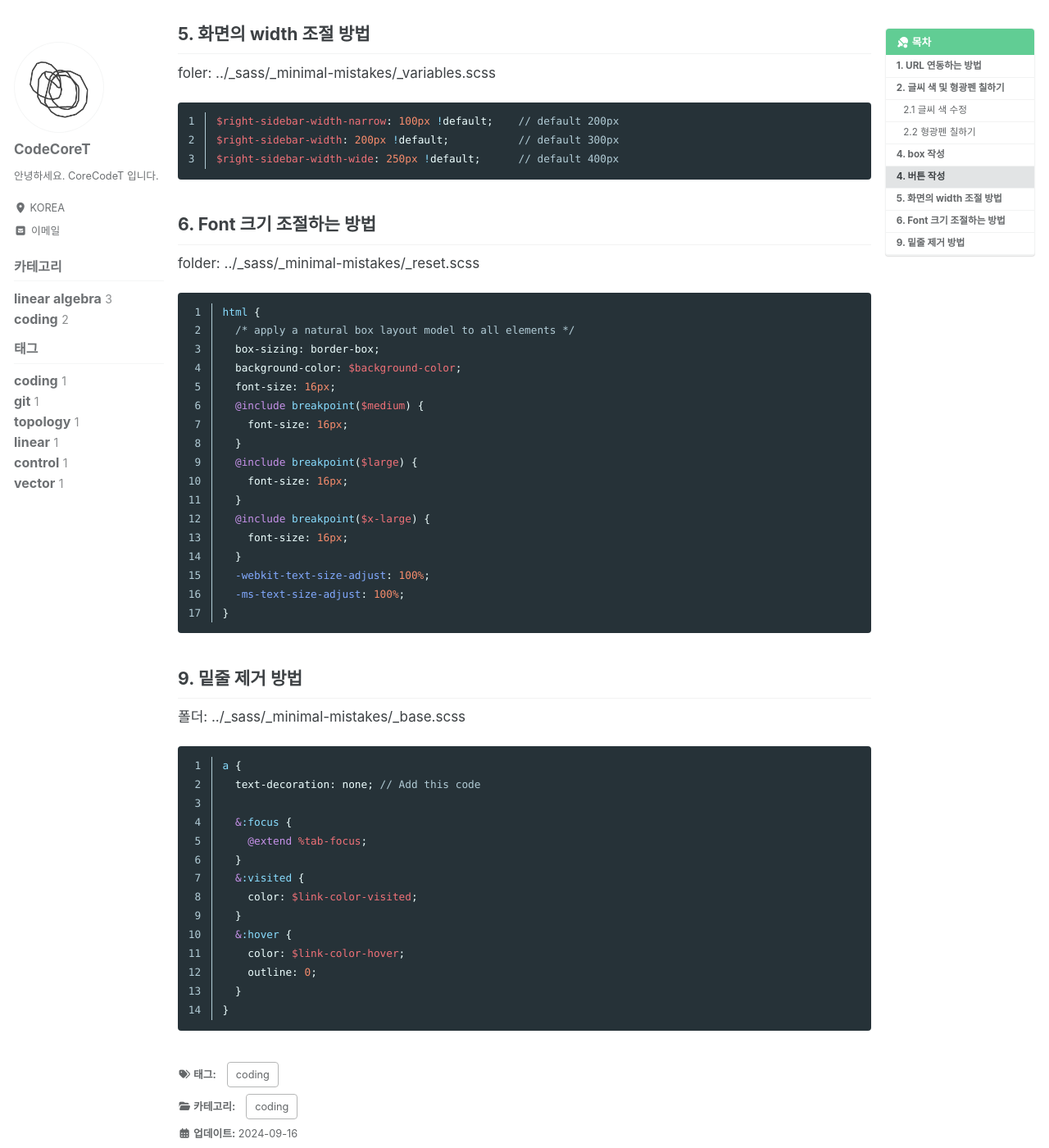
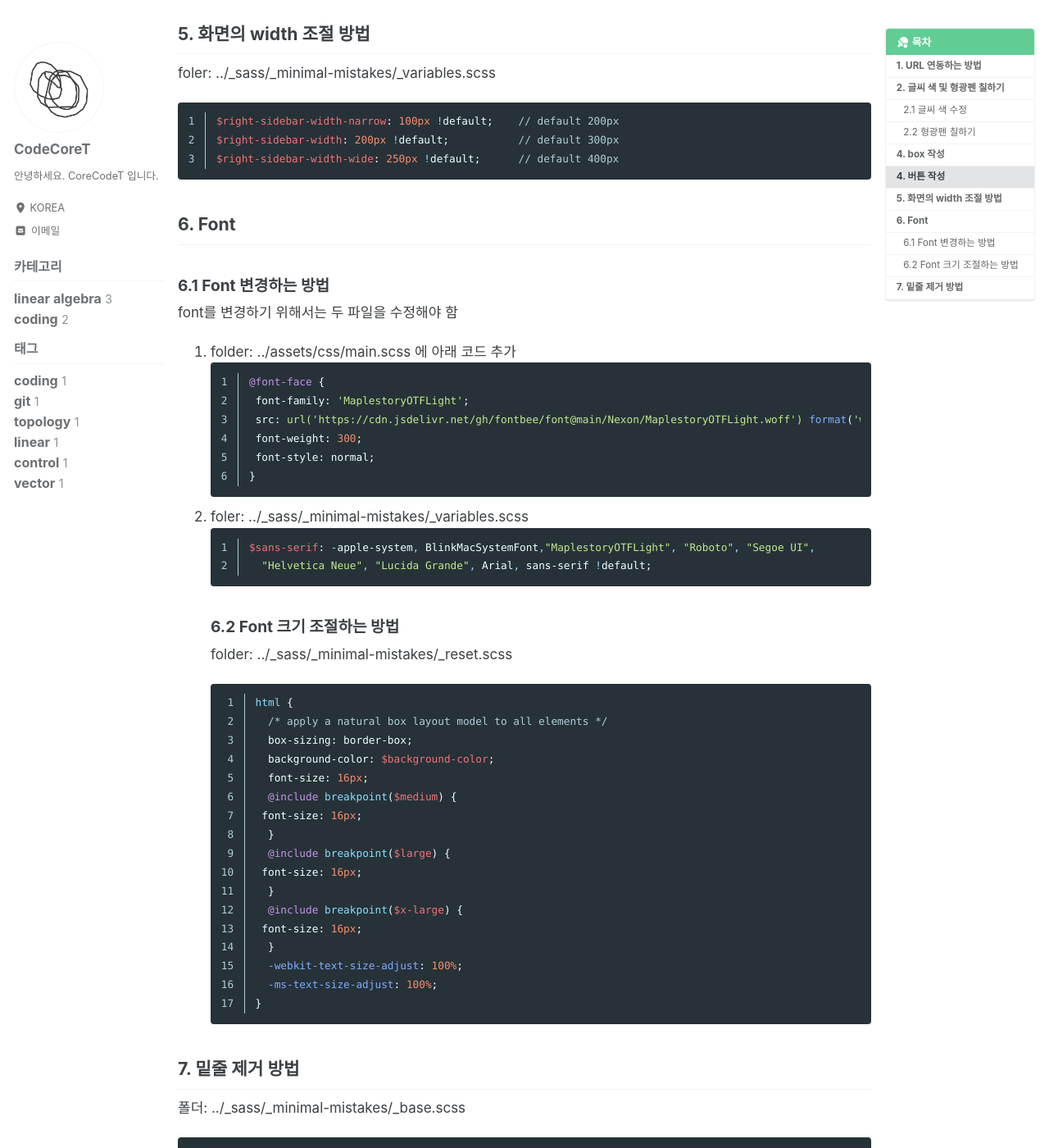
Before and after one commit to CoreCodeT/CoreCodeT.github.io, a Jekyll site: the page built from _posts/2024-09-16-first.md, in a window 1280 px wide and 1400 px high, scrolled down 2137 px. Shown: the whole window at 82% size. Built offline with Jekyll 4.4.1, drawn with Linux system fonts in a browser that asks for light colours; cached includes are drawn as plain includes; some web fonts are replaced; formulas are drawn with MathJax 3; comment, search, counter and statistics services are not loaded.

Commit message:
add first_md
How to change fonts size

````diff
--- a/_posts/2024-09-16-first.md
+++ b/_posts/2024-09-16-first.md
@@ -107,7 +107,24 @@ $right-sidebar-width: 200px !default;           // default 300px
 $right-sidebar-width-wide: 250px !default;      // default 400px
 ```
 
-## 6. Font 크기 조절하는 방법
+## 6. Font
+### 6.1 Font 변경하는 방법
+font를 변경하기 위해서는 두 파일을 수정해야 함
+1. folder: ../assets/css/main.scss 에 아래 코드 추가
+```scss
+@font-face {
+    font-family: 'MaplestoryOTFLight';
+    src: url('https://cdn.jsdelivr.net/gh/fontbee/font@main/Nexon/MaplestoryOTFLight.woff') format('woff');
+    font-weight: 300;
+    font-style: normal;
+}
+```
+2. foler: ../_sass/_minimal-mistakes/_variables.scss
+```scss
+$sans-serif: -apple-system, BlinkMacSystemFont,"MaplestoryOTFLight", "Roboto", "Segoe UI",
+  "Helvetica Neue", "Lucida Grande", Arial, sans-serif !default;
+```
+### 6.2 Font 크기 조절하는 방법
 folder: ../_sass/_minimal-mistakes/_reset.scss
 ```scss
 html {
@@ -129,7 +146,8 @@ html {
 }
 ```
 
-## 9. 밑줄 제거 방법
+
+## 7. 밑줄 제거 방법
 폴더: ../_sass/_minimal-mistakes/_base.scss
 ```scss
 a {
````
Also changed, not shown: other parts of _posts/2024-09-16-first.md (+1 -1 lines).
